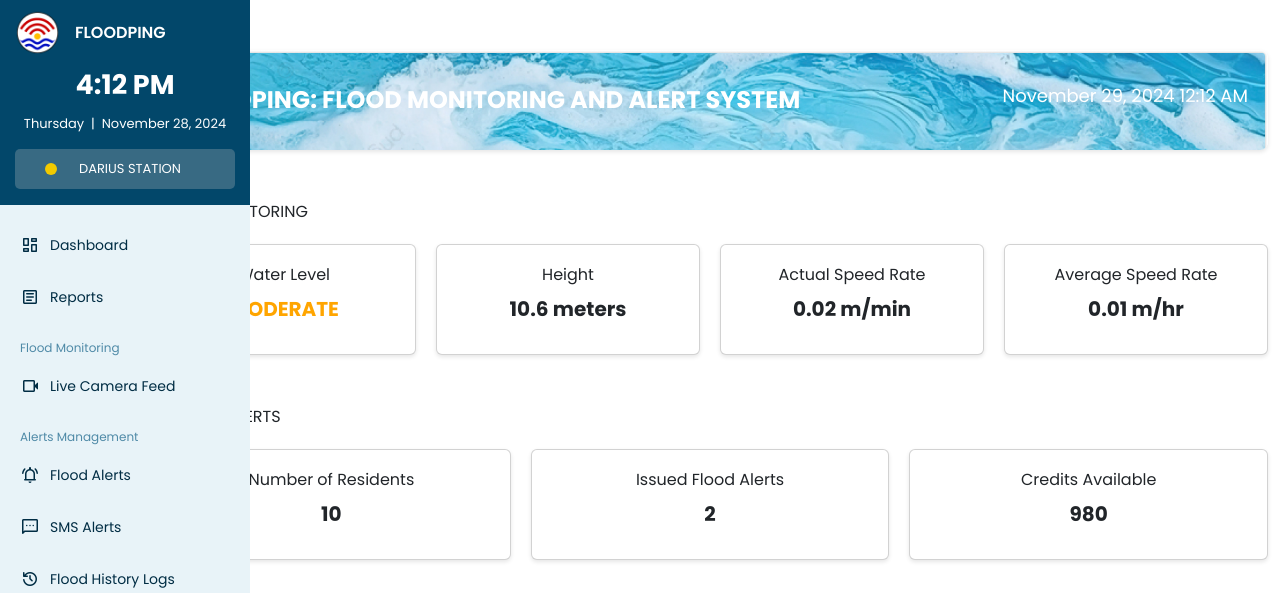
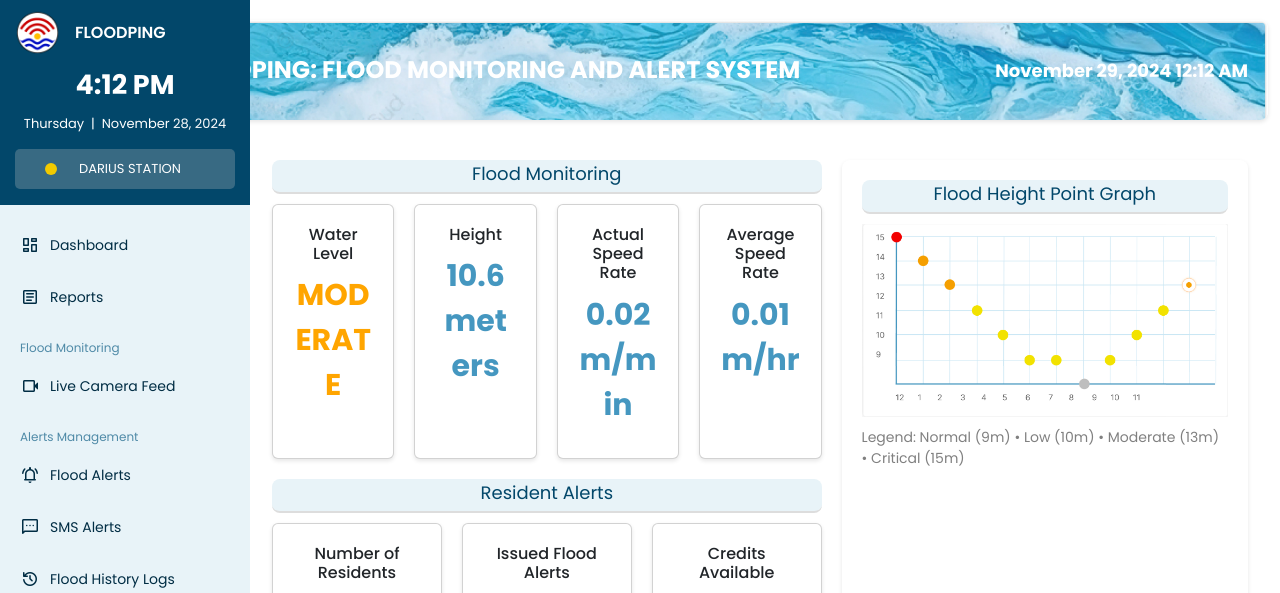
Before and after one commit to futuresoft-dev-eng/FLOOD_PING, a PHP site: page /Floodping/authority_dashboard.php in a window 1280 px wide. Shown: the top 593 px of the page. Run offline with PHP 8.4, Linux system fonts and the light colour scheme.

Commit message:
adding la dash design

```diff
--- a/authority_dashboard.php
+++ b/authority_dashboard.php
@@ -18,9 +18,10 @@
             background-color: #f9f9f9;
             display: flex;
         }
+
         .container {
             width: 100%;
-
+            padding: 20px;
         }
 
         .header {
@@ -36,35 +37,52 @@
             justify-content: space-between;
             box-shadow: 0 2px 4px rgba(0, 0, 0, 0.1);
             height: 100px;
-        margin-top:50px;
-    }
-
-    .header-content {
-        display: flex;
-        justify-content: space-between;
-        width: 100%;
         }
 
         .header-title {
             font-size: 24px;
-        font-weight: bold;
         }
 
         .header-date {
             font-size: 18px;
-        font-weight: normal;
         }
 
-        .dashboard-section {
-            margin-top: 50px;
+        .main-content {
+            display: flex;
+            gap: 20px;
+            margin-top: 20px;
+        }
 
+        .left-section {
+            flex: 3;
+            display: flex;
+            flex-direction: column;
+            gap: 20px;
+        }
+
+        .right-section {
+            flex: 2;
+            background-color: white;
+            border-radius: 8px;
+            box-shadow: 0 2px 4px rgba(0, 0, 0, 0.1);
+            padding: 20px;
+        }
+
+        .titlee {
+            font-size: 18px;
+            margin-bottom: 10px;
+            padding-bottom: 5px;
+            border-bottom: 2px solid #ddd;
+            border-radius: 8px;
+            background-color: #E8F3F8;
+            color: #02476A;
+            text-align: center;
         }
 
         .dashboard-row {
             display: flex;
             gap: 20px;
             flex-wrap: wrap;
-            margin-top: 20px;
         }
 
         .card {
@@ -72,20 +90,20 @@
             border-radius: 8px;
             box-shadow: 0 2px 4px rgba(0, 0, 0, 0.1);
             padding: 20px;
-            flex: 1 1 calc(25% - 20px);
+            flex: 1;
             text-align: center;
         }
 
         .card h3 {
             margin: 0;
             font-size: 16px;
-            font-weight: normal;
         }
 
         .card-value {
-            font-size: 20px;
+            font-size: 30px;
             font-weight: bold;
             margin: 10px 0;
+            color: #4597C0;
         }
 
         .highlight-moderate {
@@ -93,30 +111,14 @@
             font-weight: bold;
         }
 
-        .info-section {
-            display: flex;
-            flex-wrap: wrap;
-            gap: 20px;
-            margin-top: 20px;
-        }
-
-        .info-card {
-            flex: 1;
-            background-color: white;
-            border-radius: 8px;
-            padding: 20px;
-            box-shadow: 0 2px 4px rgba(0, 0, 0, 0.1);
+        .station-info {
             text-align: center;
         }
 
-        .info-card img {
+        .station-info img {
             max-width: 100%;
-            height: auto;
             border-radius: 8px;
-        }
-
-        .info-buttons {
-            margin-top: 10px;
+            margin-bottom: 10px;
         }
 
         .info-buttons button {
@@ -145,18 +147,17 @@ session_start();
         include('./sidebar.php');
         date_default_timezone_set('Asia/Manila');
     ?>
-
     <div class="container">
         <div class="header">
-        <div class="header-content">
             <div class="header-title">FLOODPING: FLOOD MONITORING AND ALERT SYSTEM</div>
             <div class="header-date"><?php echo date('F d, Y h:i A'); ?></div>
         </div>
-    </div>
 
-            <!-- Flood Monitoring Section -->
-            <div class="dashboard-section">
-            <div class="header1">FLOOD MONITORING</div>
+        <div class="main-content">
+            <!-- Left Section -->
+            <div class="left-section">
+                <div>
+                    <div class="titlee">Flood Monitoring</div>
                     <div class="dashboard-row">
                         <div class="card">
                             <h3>Water Level</h3>
@@ -176,10 +177,8 @@ date_default_timezone_set('Asia/Manila');
                         </div>
                     </div>
                 </div>
-
-            <!-- Resident Alerts Section -->
-            <div class="dashboard-section">
-                <div class="header1">RESIDENT ALERTS</div>
+                <div>
+                    <div class="titlee">Resident Alerts</div>
                     <div class="dashboard-row">
                         <div class="card">
                             <h3>Number of Residents</h3>
@@ -195,20 +194,23 @@ date_default_timezone_set('Asia/Manila');
                         </div>
                     </div>
                 </div>
-
-            <!-- Station Info Section -->
-            <div class="dashboard-section">
-                <div class="info-section">
-                    <div class="info-card">
-                        <img src="station_image.jpg" alt="Station Image">
+                <div class="station-info">
+                    <img src="./images/darius.png" alt="Station Image">
                     <h3>DARIUS CREEK</h3>
-                        <p>Station Location: Near Santolan Street</p>
+                    <p><strong>Station Location:</strong> Near Santolan Street</p>
                     <div class="info-buttons">
                         <button class="watch-live">WATCH LIVESTREAM</button>
                         <button class="view-alerts">VIEW FLOOD ALERTS</button>
                     </div>
                 </div>
             </div>
+
+            <!-- Right Section -->
+            <div class="right-section">
+                <div class="titlee">Flood Height Point Graph</div>
+                <img src="./images/floodgraph.png" alt="Flood Graph" style="width: 100%; height: auto;">
+                <div style="margin-top: 10px; font-size: 14px; color: gray;">Legend: Normal (9m) • Low (10m) • Moderate (13m) • Critical (15m)</div>
+            </div>
         </div>
     </div>
 </body>
```
Also changed, not shown: images/darius.png (added), images/floodgraph.png (added). Lines whose indentation alone changed are shown as unchanged.
